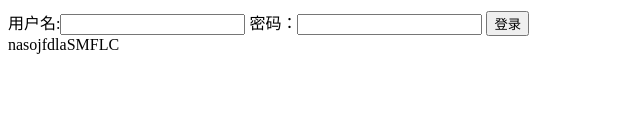
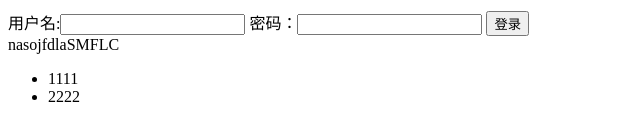
Before and after one commit to sohopang/git30, a plain HTML site: page index.html in a window 1280 px wide. Shown: the part 134-274 px from the top of the page, 0-640 px from the left. Drawn offline with Linux system fonts and the light colour scheme.

Commit message:
新闻列表2

```diff
--- a/index.html
+++ b/index.html
@@ -19,6 +19,11 @@
     <div>
         nasojfdlaSMFLC
     </div>
+    <!-- 新闻列表2 -->
+    <ul>
+        <li>1111</li>
+        <li>2222</li>
+    </ul>
 
 </body>
 </html>
```
